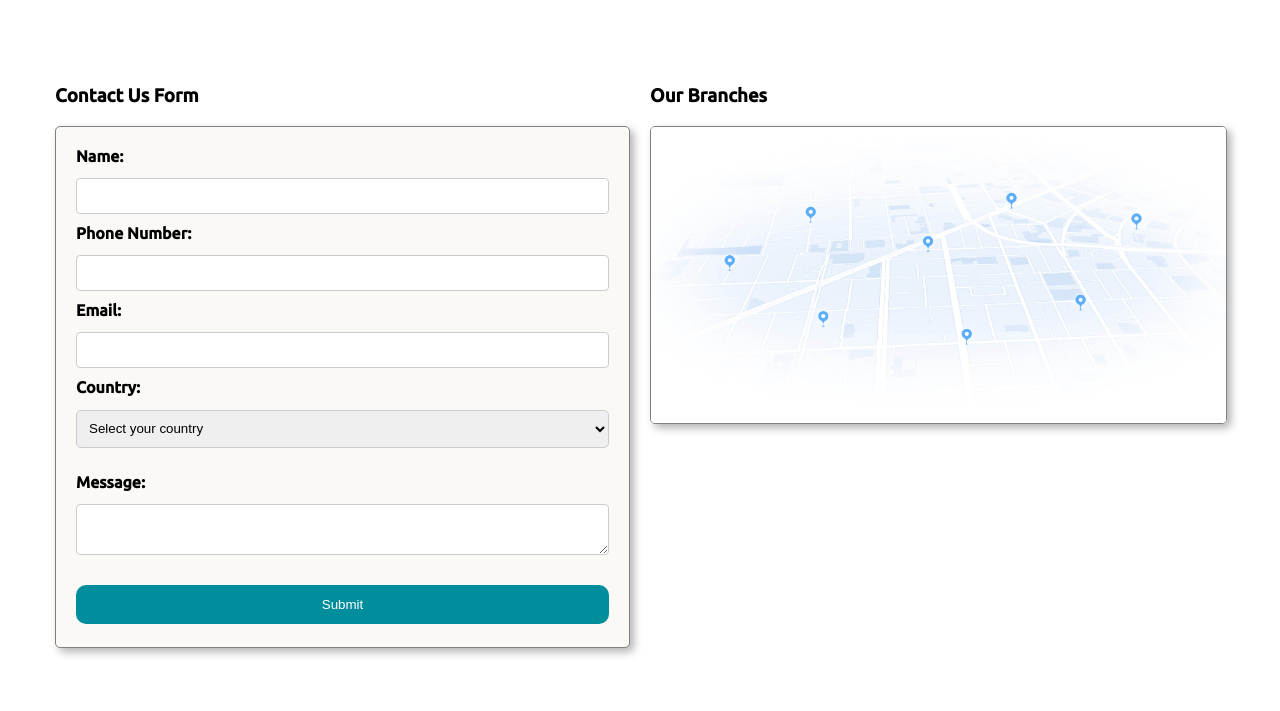
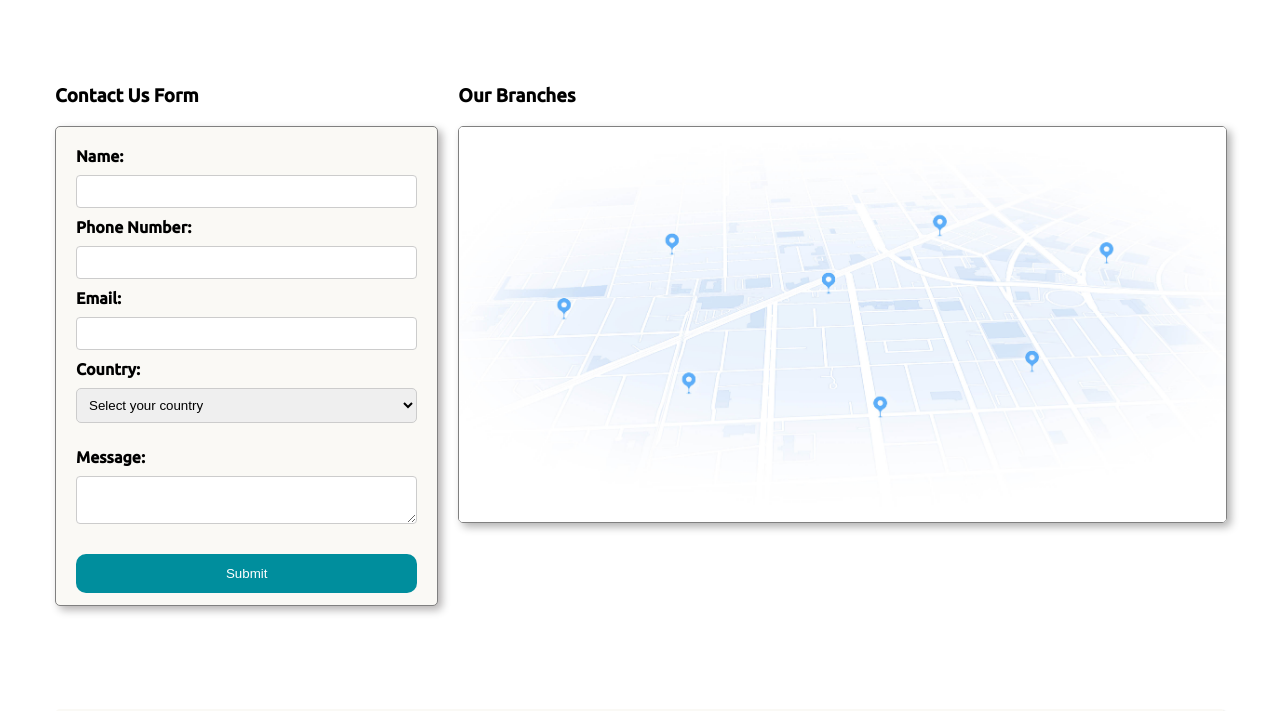
Before and after one commit to tinujosk/tripswiftapp, a plain HTML site: page contact.html in a window 1280 px wide. Shown: the part 749-1460 px from the top of the page. Drawn offline with Linux system fonts and the light colour scheme.

Commit message:
fixed an issue in contact grid

```diff
--- a/styles/contacts.css
+++ b/styles/contacts.css
@@ -63,7 +63,7 @@ main {
 
 .grid-container {
   display: grid;
-  grid-template-columns: 1fr 1fr;
+  grid-template-columns: 1fr 2fr;
   gap: 20px;
   padding: 40px;
   margin: 15px;
@@ -78,7 +78,7 @@ main {
   border-radius: 5px;
   background: #faf9f5;
   box-shadow: 4px 4px 8px rgba(10, 0, 0, 0.3);
-  min-height: 60vh;
+  max-height: 80%;
 }
 
 label {
@@ -177,7 +177,7 @@ select#country option[disabled]:first-child {
 
 img {
   width: 100%;
-  max-height: 69vh;
+  max-height: 80%;
 }
 
 .subscribe {
```
